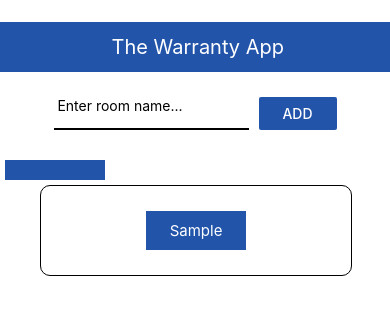
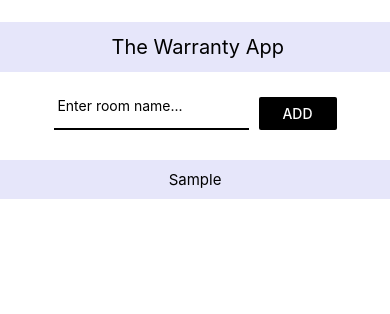
Before and after one commit to learnerdilip/react_native_warranty_manager_NEW, a React Native app: screen / in a window 390 px wide. Both pictures are taken after typing "Sample" into the empty fields and a click on the button "ADD". Shown: the top 314 px of the page. Built offline with nearby package versions, Linux system fonts and the light colour scheme.

Commit message:
color scheme to mild blue now

```diff
--- a/Constants.js
+++ b/Constants.js
@@ -1,5 +1,6 @@
 const Constants = {
-  primaryColor: "#2255aa",
+  primaryColor: "lavender",
+  primaryTextColor: "#000000",
 };
 
 export default Constants;
--- a/components/Card.js
+++ b/components/Card.js
@@ -1,26 +1,25 @@
 import React from "react";
-import { View, Text, StyleSheet } from "react-native";
+import { View, Text, StyleSheet, TouchableOpacity } from "react-native";
 import Constants from "../Constants";
 
 export default function Card(props) {
   return (
-    <View style={styles.cardContainer}>
-      <Text style={styles.cardText}>{props.text}</Text>
-    </View>
+    <TouchableOpacity style={styles.cardContainer}>
+      <Text style={styles.cardText}>{props.title}</Text>
+    </TouchableOpacity>
   );
 }
 
 const styles = StyleSheet.create({
   cardContainer: {
-    backgroundColor: Constants.primaryColor,
-    marginHorizontal: 5,
+    backgroundColor: "lavender",
     marginVertical: 5,
     padding: 10,
-    width: 100,
+    width: "100%",
     alignItems: "center",
   },
   cardText: {
-    color: "white",
+    color: Constants.primaryTextColor,
     fontSize: 15,
   },
 });
--- a/components/Header.js
+++ b/components/Header.js
@@ -19,7 +19,7 @@ const styles = StyleSheet.create({
     height: 50,
   },
   headerText: {
-    color: "white",
+    color: Constants.primaryTextColor,
     fontSize: 20,
   },
 });
--- a/screens/HomePage.js
+++ b/screens/HomePage.js
@@ -27,7 +27,7 @@ export default function HomePage() {
         </View>
         <View style={styles.inputButton}>
           <Button
-            color={Constants.primaryColor}
+            color={Constants.primaryTextColor}
             title="ADD"
             onPress={() =>
               setItems((prev) => {
@@ -45,14 +45,14 @@ export default function HomePage() {
           renderItem={({ item }) => <Card id={item} title={item} />}
         />
       </SafeAreaView>
-      <View style={styles.RoomcardsContainer}>
+      {/* <View style={styles.RoomcardsContainer}>
         {items.length > 0 &&
           items.map((item, index) => (
             <View key={index} text={item}>
               <Card text={item} />
             </View>
           ))}
-      </View>
+      </View> */}
     </View>
   );
 }
```
